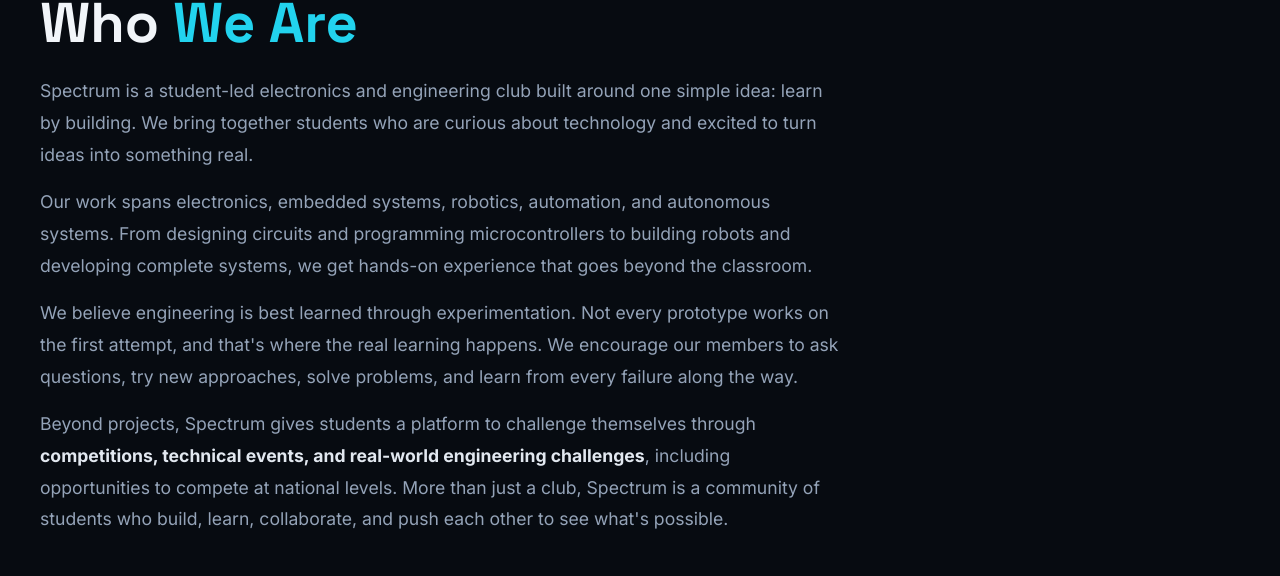
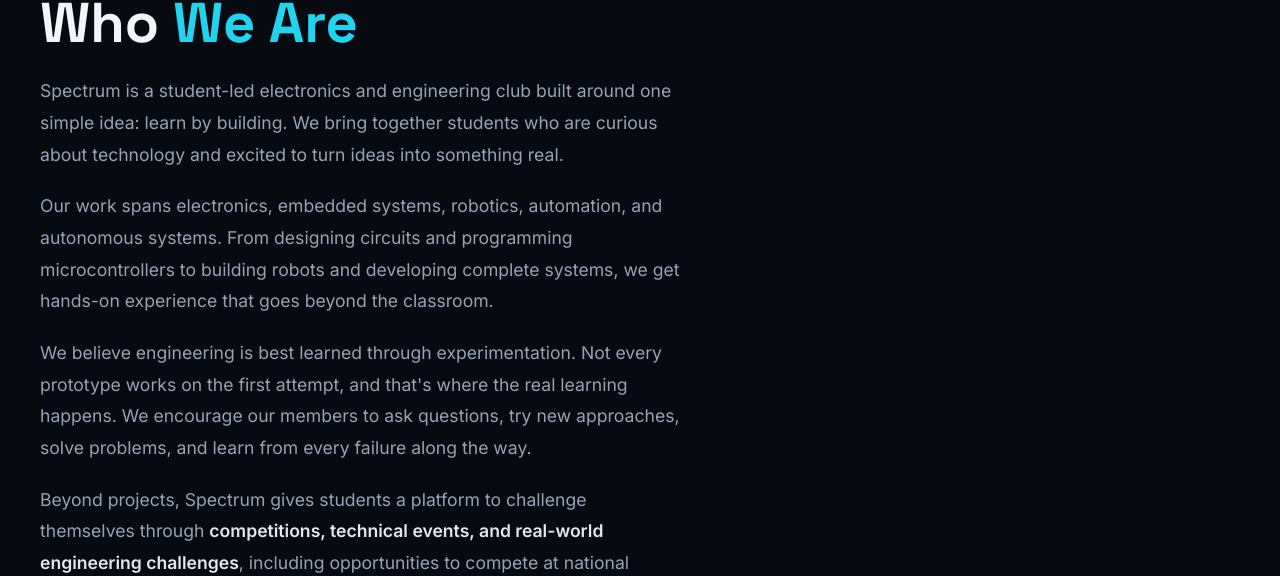
Before and after one commit to Spectrum-electronics-club/web, a React (Vite) app in the folder client/: page /about in a window 1280 px wide. Shown: the part 224-800 px from the top of the page. Built offline with nearby package versions, Linux system fonts and the light colour scheme; no server answers.

Commit message:
changes in the about page_2

```diff
--- a/client/src/pages/About.jsx
+++ b/client/src/pages/About.jsx
@@ -21,18 +21,18 @@
               <h1 style={{ fontSize: 'clamp(2.2rem,5vw,3.5rem)', color: '#f1f5f9', marginBottom: '1.25rem' }}>
                 Who <span className="gradient-text">We Are</span>
               </h1>
-              <div style={{ color: '#94a3b8', fontSize: '1.1rem', lineHeight: 1.8, maxWidth: '800px', display: 'flex', flexDirection: 'column', gap: '1rem' }}>
-                <p>
+              <div style={{ color: '#94a3b8', fontSize: '1.1rem', lineHeight: 1.8, maxWidth: '640px', display: 'flex', flexDirection: 'column', gap: '1.25rem' }}>
+                <p style={{ margin: 0 }}>
                   Spectrum is a student-led electronics and engineering club built around one simple idea: learn by building. We bring together students who are curious about technology and excited to turn ideas into something real.
                 </p>
-                <p>
+                <p style={{ margin: 0 }}>
                   Our work spans electronics, embedded systems, robotics, automation, and autonomous systems. From designing circuits and programming microcontrollers to building robots and developing complete systems, we get hands-on experience that goes beyond the classroom.
                 </p>
-                <p>
+                <p style={{ margin: 0 }}>
                   We believe engineering is best learned through experimentation. Not every prototype works on the first attempt, and that's where the real learning happens. We encourage our members to ask questions, try new approaches, solve problems, and learn from every failure along the way.
                 </p>
-                <p>
-                  Beyond projects, Spectrum gives students a platform to challenge themselves through <strong style={{ color: '#e2e8f0' }}>competitions, technical events, and real-world engineering challenges</strong>, including opportunities to compete at national levels. More than just a club, Spectrum is a community of students who build, learn, collaborate, and push each other to see what's possible.
+                <p style={{ margin: 0 }}>
+                  Beyond projects, Spectrum gives students a platform to challenge themselves through <strong style={{ color: '#e2e8f0', fontWeight: 600 }}>competitions, technical events, and real-world engineering challenges</strong>, including opportunities to compete at national levels. More than just a club, Spectrum is a community of students who build, learn, collaborate, and push each other to see what's possible.
                 </p>
               </div>
             </motion.div>
```
